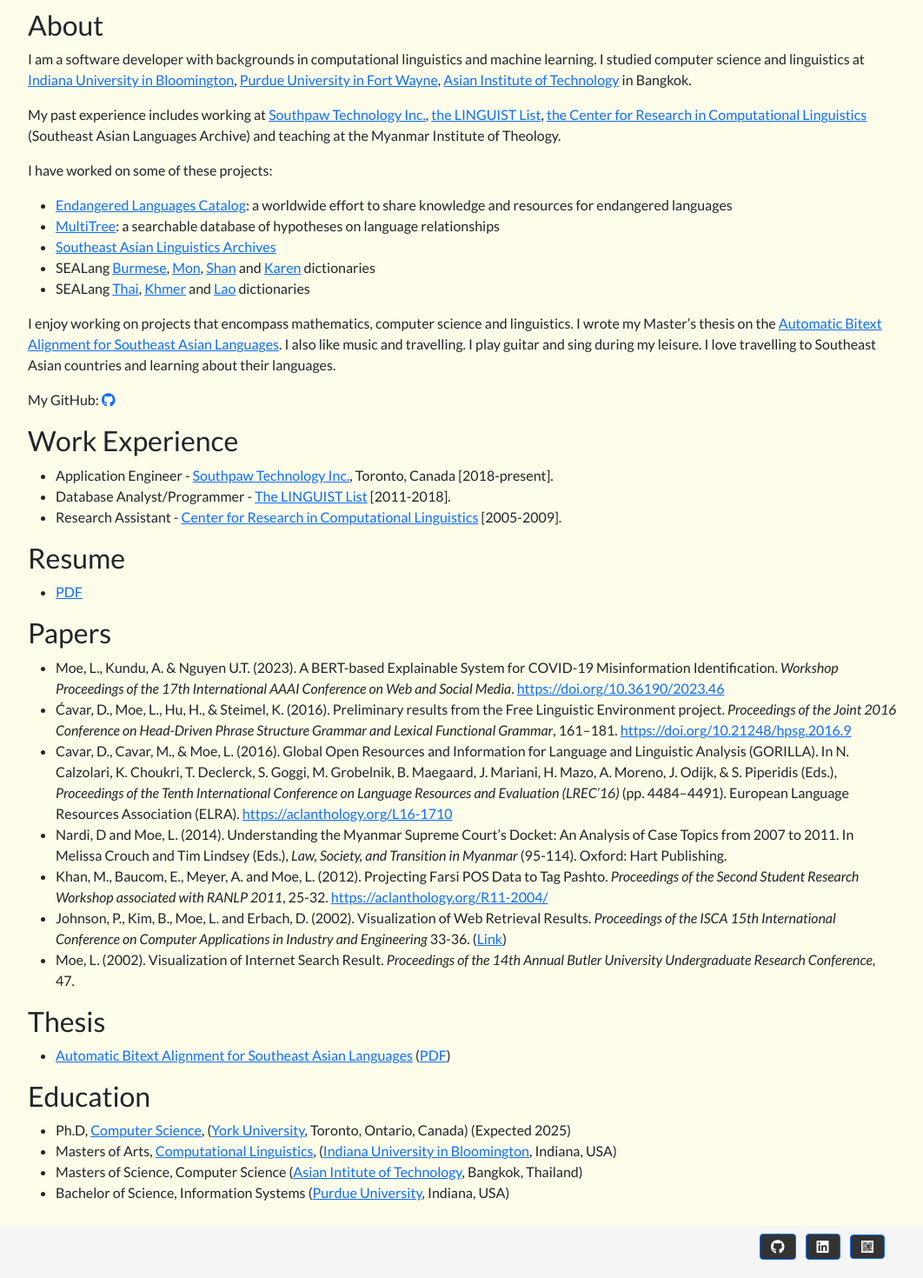
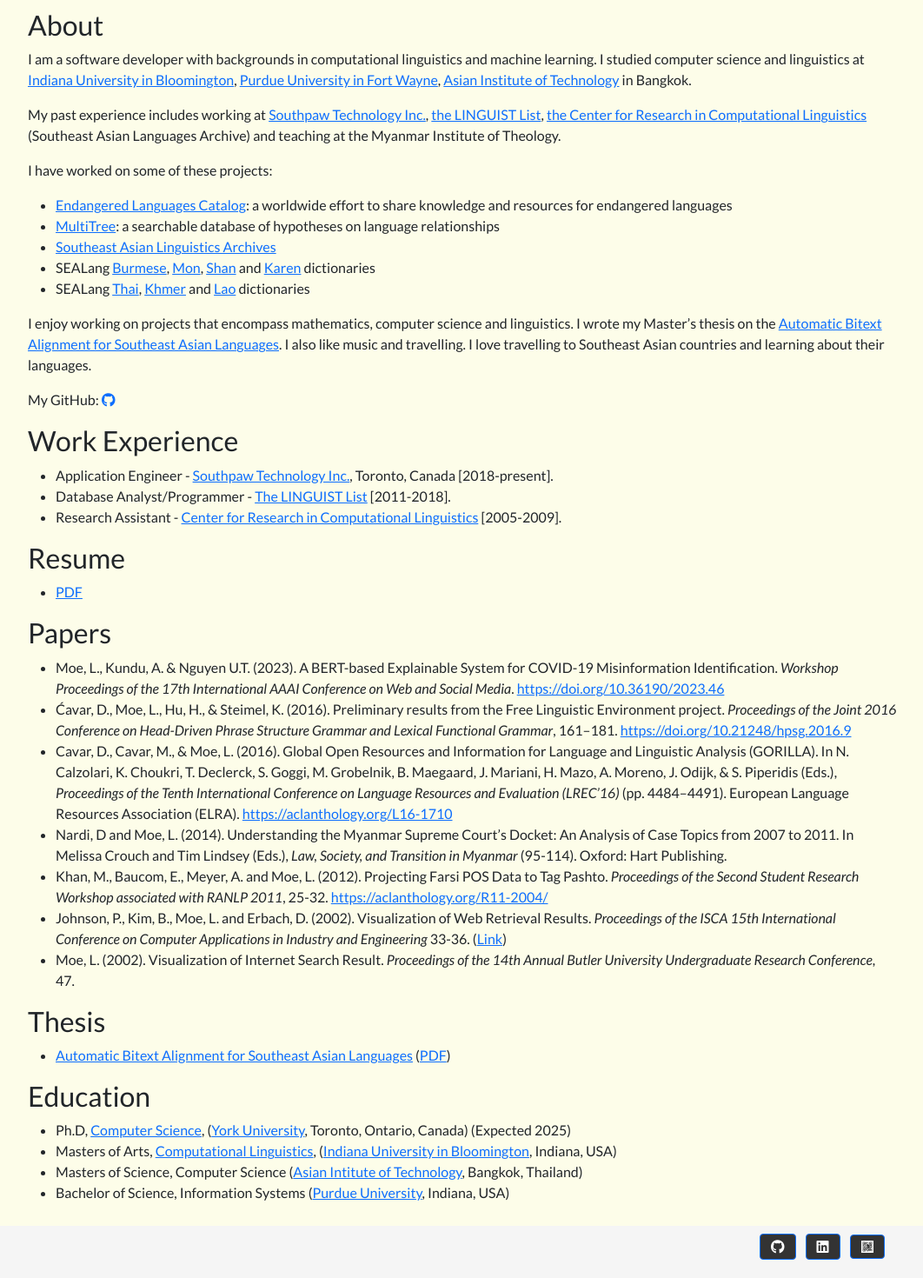
Before and after one commit to lwinmoe/lwinmoe.github.io, a Jekyll site: the page built from index.md, in a window 1280 px wide. Shown: the whole page at 87% size, without its empty margins (108-1170 px from the left). Built offline with Jekyll 4.4.1, drawn with Linux system fonts in a browser that asks for light colours; nearby versions of some CDN libraries.

Commit message:
about section.

```diff
--- a/index.md
+++ b/index.md
@@ -19,7 +19,7 @@ I have worked on some of these projects:
 - SEALang [Thai](http://sealang.net/thai/), [Khmer](http://sealang.net/khmer) and [Lao](http://sealang.net/lao/) dictionaries
 
 
-I enjoy working on projects that encompass mathematics, computer science and linguistics. I wrote my Master's thesis on the [Automatic Bitext Alignment for Southeast Asian Languages](https://docs.google.com/file/d/0B7ZEOyKXVhn1bk5LMF9pRy0xUUU/edit?usp=sharing). I also like music and travelling. I play guitar and sing during my leisure. I love travelling to Southeast Asian countries and learning about their languages.
+I enjoy working on projects that encompass mathematics, computer science and linguistics. I wrote my Master's thesis on the [Automatic Bitext Alignment for Southeast Asian Languages](https://docs.google.com/file/d/0B7ZEOyKXVhn1bk5LMF9pRy0xUUU/edit?usp=sharing). I also like music and travelling. I love travelling to Southeast Asian countries and learning about their languages.
 
 My GitHub: <a href="https://github.com/lwinmoe" role="button"><i class="fab fa-github"></i></a>
 
```
